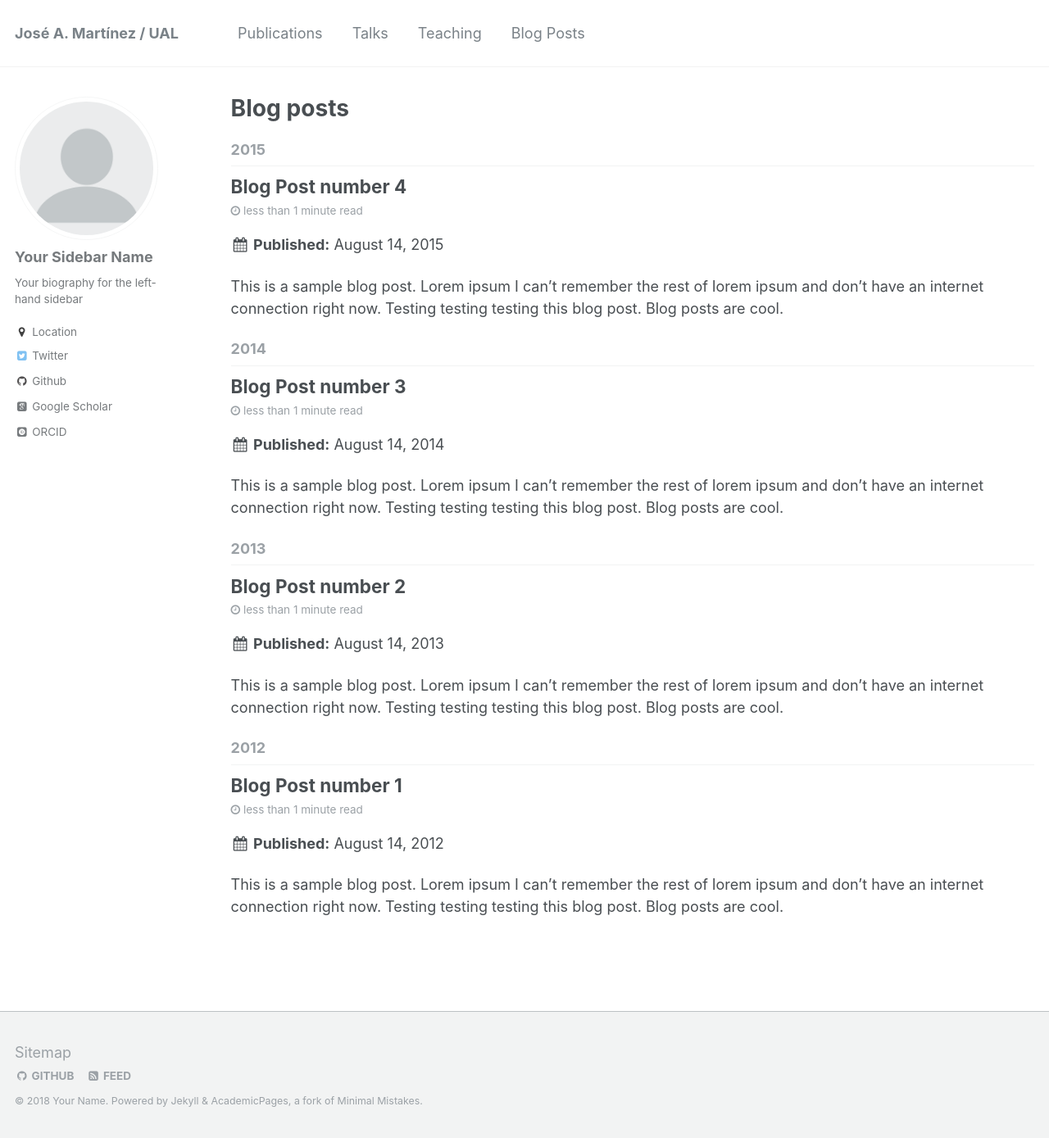
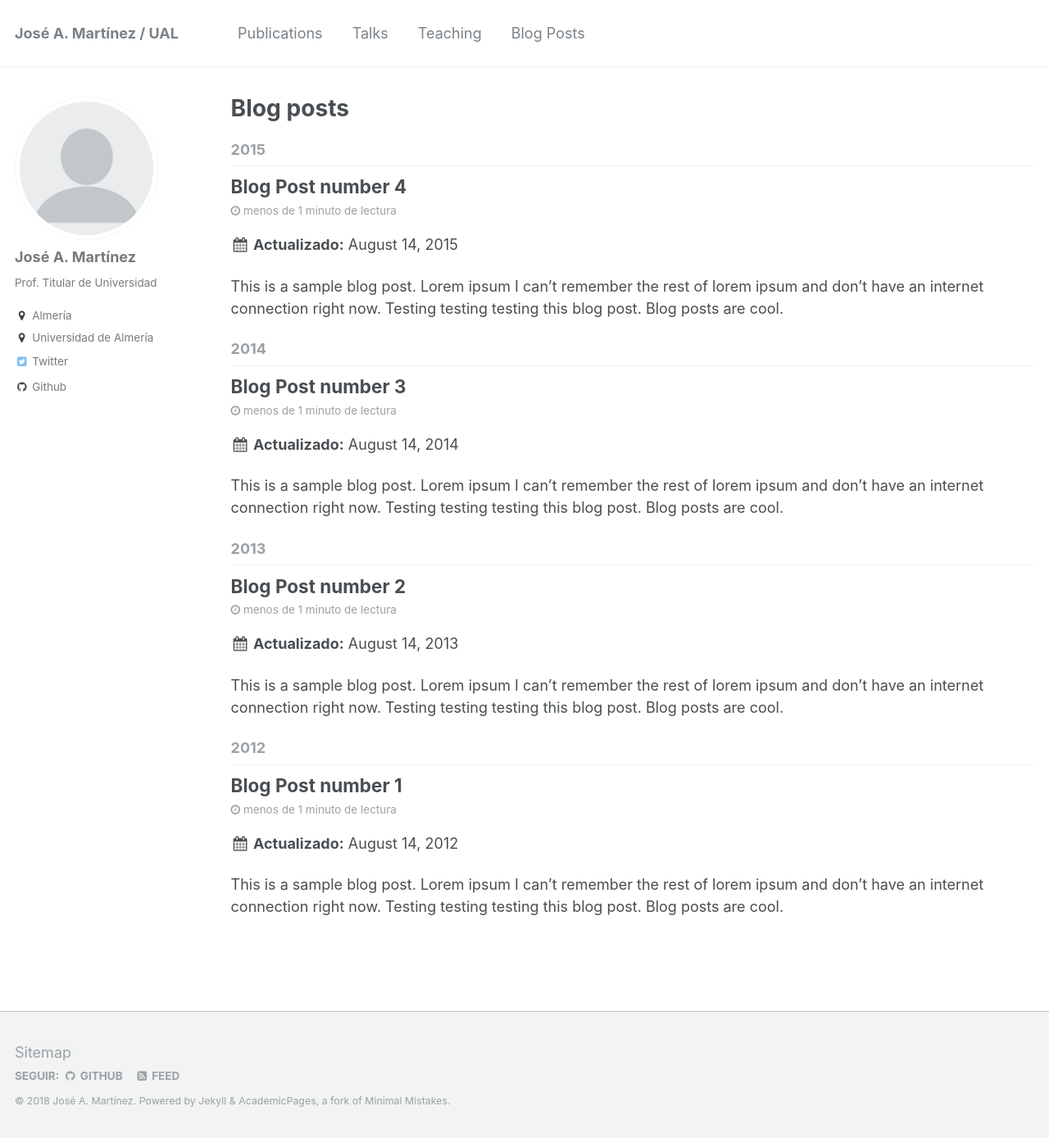
Before and after one commit to hpcjmart/hpcjmart.github.io, a Jekyll site: the page built from _pages/year-archive.html, in a window 1280 px wide and 1389 px high. Shown: the whole window at 82% size. Built offline with Jekyll 4.4.1, drawn with Linux system fonts in a browser that asks for light colours; some web fonts are replaced.

Commit message:
Cambio en la master

```diff
--- a/_config.yml
+++ b/_config.yml
@@ -6,12 +6,12 @@
 # `jekyll serve`. If you change this file, please restart the server process.
 
 # Site Settings
-locale                   : "es_ES"
+locale                   : "es-ES"
 title                    : "José A. Martínez / UAL"
 title_separator          : "-"
-name                     : &name "Your Name"
-description              : &description "personal description"
-url                      : https://academicpages.github.io # the base hostname & protocol for your site e.g. "https://mmistakes.github.io"
+name                     : &name "José A. Martínez"
+description              : &description "Prof. Titular de Universidad"
+url                      : https://hpcjmart.github.io # the base hostname & protocol for your site e.g. "https://mmistakes.github.io"
 baseurl                  : "" # the subpath of your site, e.g. "/blog"
 repository               : "academicpages/academicpages.github.io"
 teaser                   :  # filename of teaser fallback teaser image placed in /images/, .e.g. "500x300.png"
@@ -78,12 +78,12 @@ analytics:
 
 # Site Author
 author:
-  name             : "Your Sidebar Name"
+  name             : "José A. Martínez"
   avatar           : "profile.png"
-  bio              : "Your biography for the left-hand sidebar"
-  location         : "Location"
-  employer         :
-  googlescholar    : "http://yourfullgooglescholarurl.com"
+  bio              : "Prof. Titular de Universidad"
+  location         : "Almería"
+  employer         : "Universidad de Almería"
+  googlescholar    :
   email            :
   uri              :
   bitbucket        :
@@ -92,19 +92,19 @@ author:
   flickr           :
   facebook         :
   foursquare       :
-  github           : "academicpages"
+  github           : "hpcjmart"
   google_plus      :
   keybase          :
   instagram        :
   lastfm           :
   linkedin         :
-  orcid            : "http://orcid.org/yourorcidurl"
+  orcid            :
   pinterest        :
   soundcloud       :
   stackoverflow    : # http://stackoverflow.com/users/123456/username
   steam            :
   tumblr           :
-  twitter          : "replacethistwitterhandle"
+  twitter          : "@hpcjmart"
   vine             :
   weibo            :
   xing             :
```
